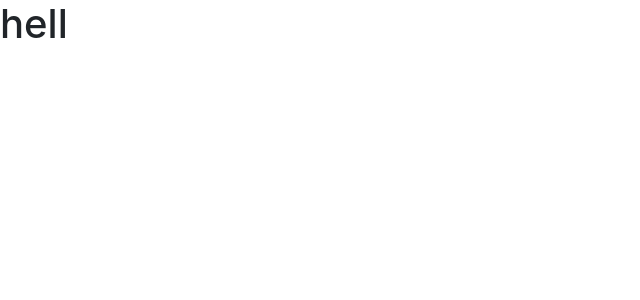
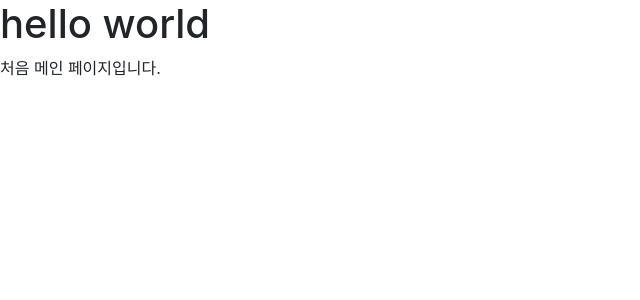
Before and after one commit to Hoto-Mocha/TeamProject-DrawMind, a React (Vite) app in the folder drawmind-client/: page / in a window 1280 px wide. Shown: the top 300 px of the page, without its empty margins (0-640 px from the left). Built offline with nearby package versions, Linux system fonts and the light colour scheme.

Commit message:
메인 페이지 수정

```diff
--- a/drawmind-client/src/App.jsx
+++ b/drawmind-client/src/App.jsx
@@ -3,7 +3,8 @@ export default function App() {
   return (
     <>
       <div>
-        <h1>hell</h1>
+        <h1>hello world</h1>
+        <p>처음 메인 페이지입니다.</p>
       </div>
     </>
   )
```
